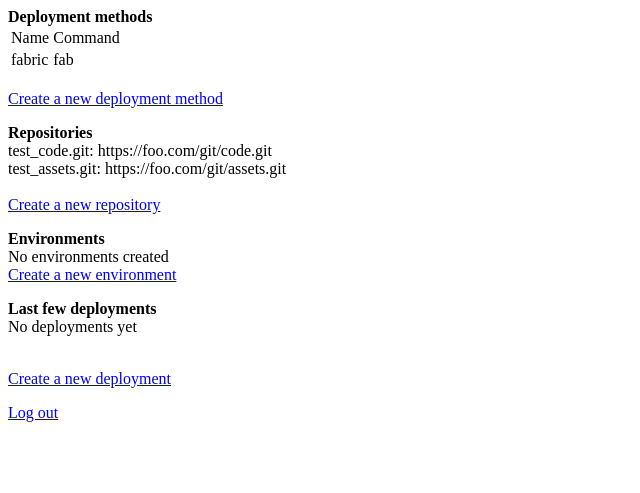
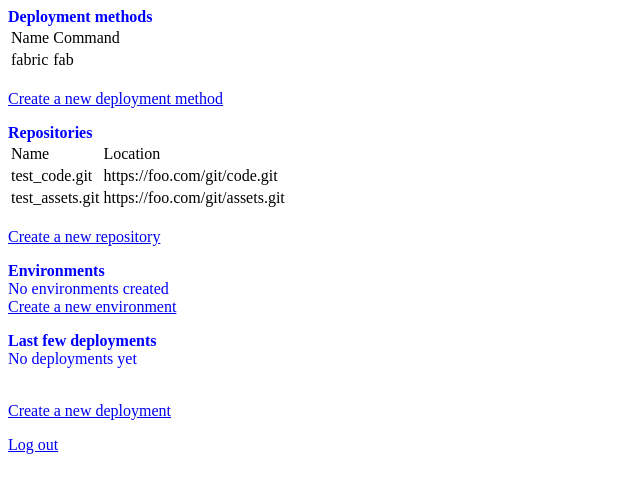
Before and after one commit to yixu34/glados, a Django app: page / in a window 1280 px wide. Shown: the top 493 px of the page, without its empty margins (0-640 px from the left). Run offline with Django 3.2, Linux system fonts and the light colour scheme; a user stored in the database is signed in; data comes from the database, SQL or seed files in the repository; data that the repository does not hold is empty; parts of the project's set-up code (start-up, migrations or seed data) failed here and were passed over.

Commit message:
Adding css skeleton; minor change to index html

```diff
--- /dev/null
+++ b/static/css/glados.css
@@ -0,0 +1,3 @@
+p {
+    color: blue;
+}
--- a/templates/base.html
+++ b/templates/base.html
@@ -1,5 +1,6 @@
 <html>
 	<head>
+        <link href="{{STATIC_URL}}css/glados.css" rel="stylesheet" type="text/css">
 		<title>
 			GLADOS Deployment System
 		</title>
--- a/templates/index.html
+++ b/templates/index.html
@@ -26,9 +26,16 @@
 <p>
 <b>Repositories</b><br>
 {% if repositories %}
+<table>
+    <tr>
+        <td>Name</td><td>Location</td>
+    </tr>
     {% for r in repositories %}
-        {{r.name}}:  {{r.location}}<br>
+    <tr>
+        <td>{{r.name}}</td><td>{{r.location}}</td>
+    </tr>
     {% endfor %}
+</table>
 {% else %}
     No repositories created
 {% endif %}
@@ -49,6 +56,7 @@
 <a href="{% url g_create_environment %}">Create a new environment</a>
 </p>
 
+<p>
 <b>Last few deployments</b><br>
 <table>
 {% if deployments %}
@@ -76,8 +84,8 @@
 </table>
 <br>
 <a href="{% url g_create_deployment %}">Create a new deployment</a>
+</p>
 
-<p><p>
 <a href="/logout">Log out</a>
 
 {% endblock %}
```
